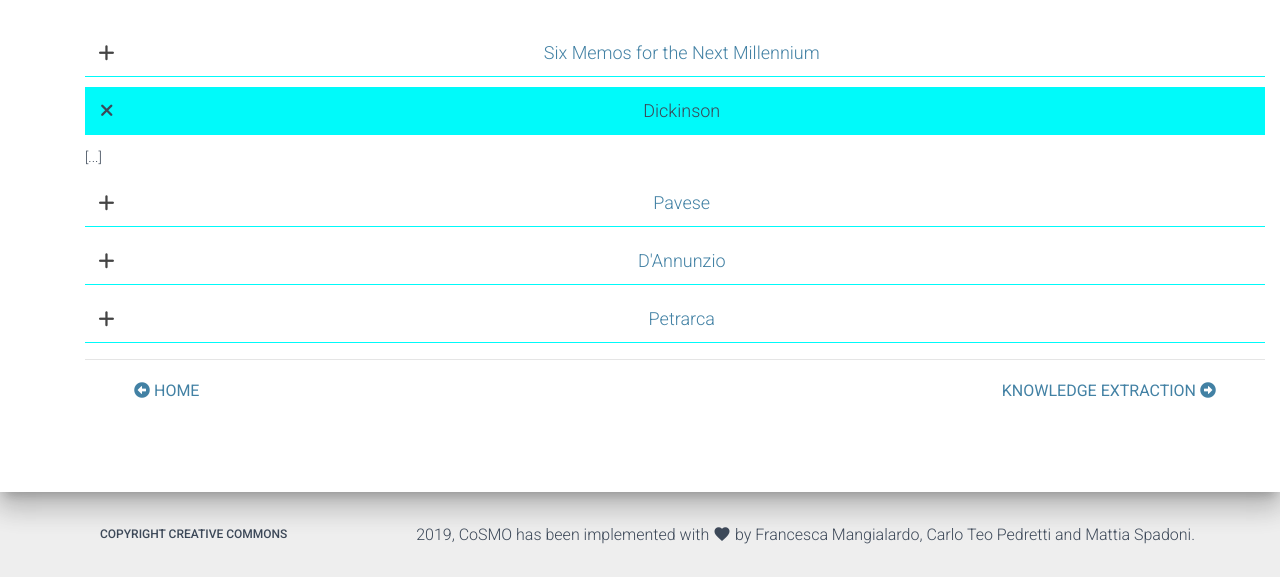
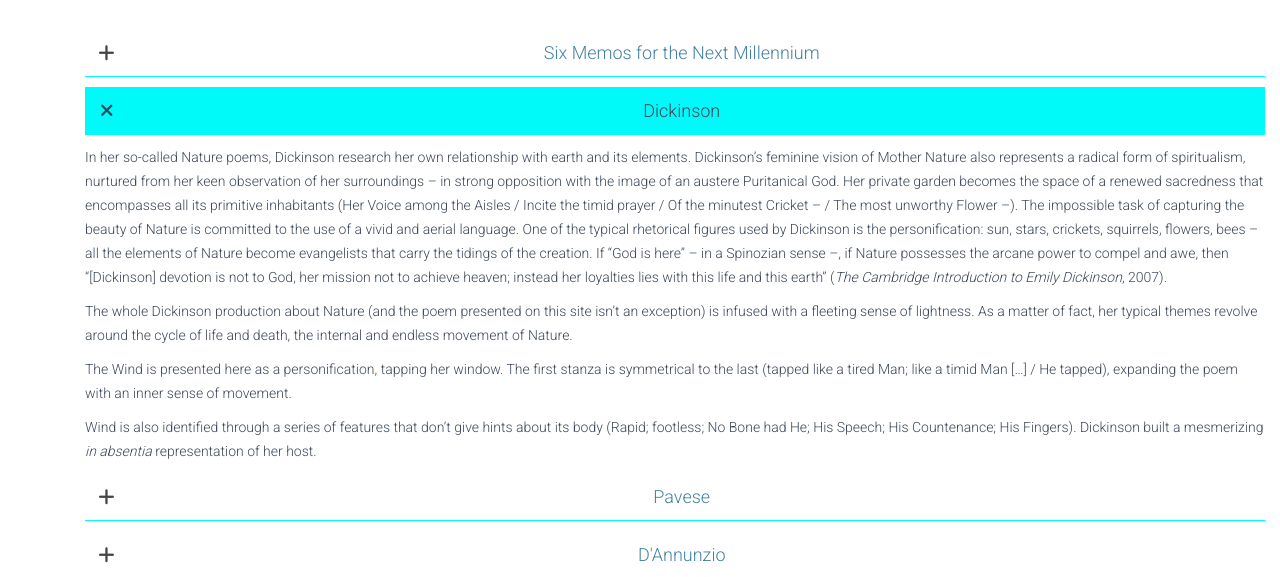
Before and after one commit to mangiafrangette/cosmo, a website: page domain.html in a window 1280 px wide. Both pictures are taken after a click on the link "Dickinson". Shown: the part 223-800 px from the top of the page. Drawn offline with Linux system fonts and the light colour scheme; some packages are replaced by stand-ins of ours.

Commit message:
Added Dickinson

```diff
--- a/domain.html
+++ b/domain.html
@@ -112,7 +112,11 @@
       </div>
       <div id="panelBodyTwo" class="panel-collapse collapse">
       <div class="panel-body">
-        <p>[...]</p>
+        <p><p>In her so-called Nature poems, Dickinson research her own relationship with earth and its elements. Dickinson’s feminine vision of Mother Nature also represents a radical form of spiritualism, nurtured from her keen observation of her surroundings – in strong opposition with the image of an austere Puritanical God. Her private garden becomes the space of a renewed sacredness that encompasses all its primitive inhabitants (Her Voice among the Aisles / Incite the timid prayer / Of the minutest Cricket – / The most unworthy Flower –). The impossible task of capturing the beauty of Nature is committed to the use of a vivid and aerial language. One of the typical rhetorical figures used by Dickinson is the personification: sun, stars, crickets, squirrels, flowers, bees – all the elements of Nature become evangelists that carry the tidings of the creation. If “God is here” – in a Spinozian sense –, if Nature possesses the arcane power to compel and awe, then “[Dickinson] devotion is not to God, her mission not to achieve heaven; instead her loyalties lies with this life and this earth” (<i>The Cambridge Introduction to Emily Dickinson</i>, 2007).</p>
+<p>The whole Dickinson production about Nature (and the poem presented on this site isn’t an exception) is infused with a fleeting sense of lightness. As a matter of fact, her typical themes revolve around the cycle of life and death, the internal and endless movement of Nature.</p>
+<p>The Wind is presented here as a personification, tapping her window. The first stanza is symmetrical to the last (tapped like a tired Man; like a timid Man […] / He tapped), expanding the poem with an inner sense of movement.</p>
+<p>Wind is also identified through a series of features that don’t give hints about its body (Rapid; footless; No Bone had He; His Speech; His Countenance; His Fingers). Dickinson built a mesmerizing <i>in absentia</i> representation of her host.</p>
+</p>
          </div>
       </div>
     </div>
```
